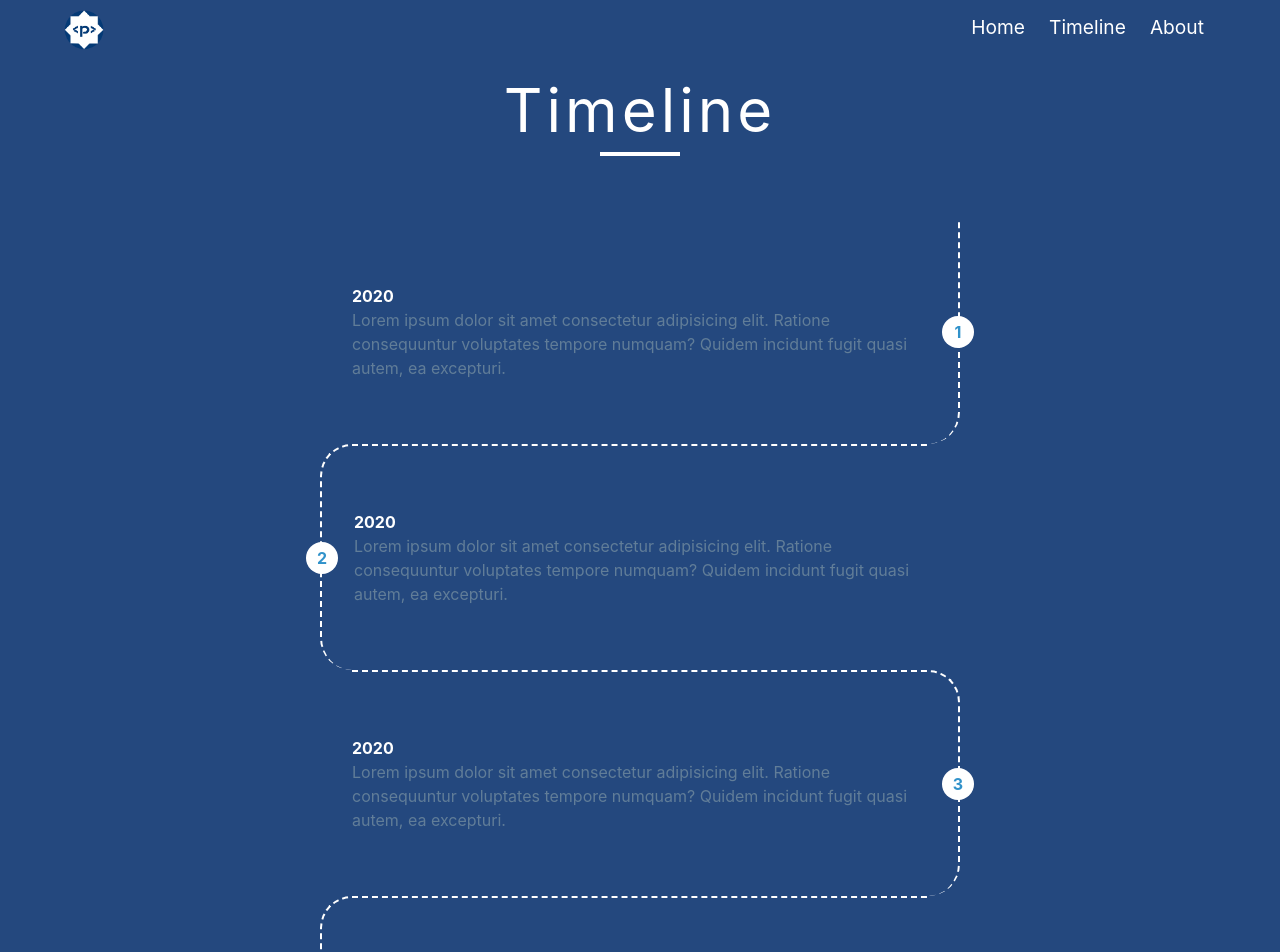
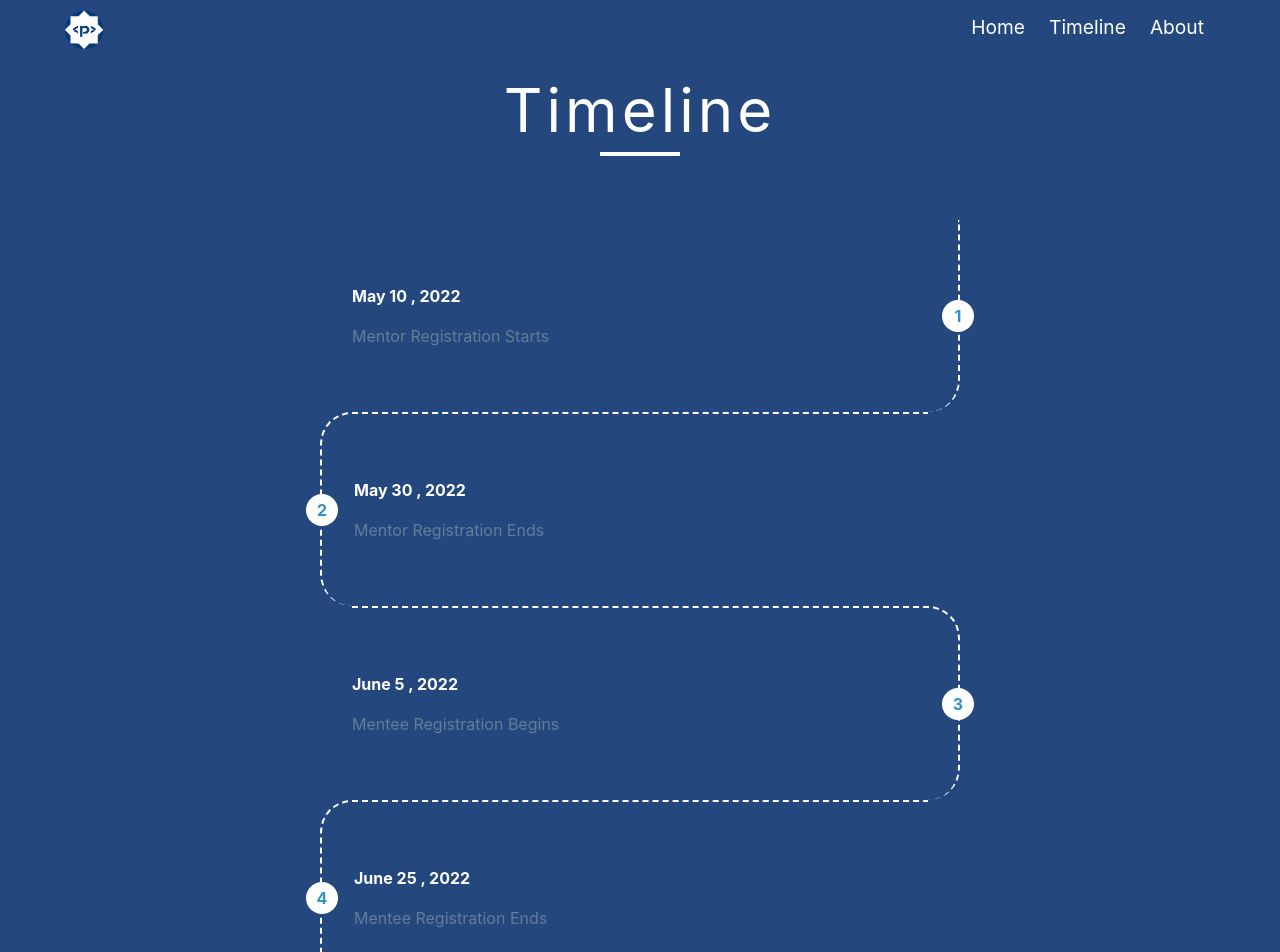
Before and after one commit to hrik2001/psoc2022-landing, a Next.js app: page /timeline in a window 1280 px wide. Shown: the top 952 px of the page. Built offline with nearby package versions, Linux system fonts and the light colour scheme.

Commit message:
timeline props

```diff
--- a/components/Timeline.tsx
+++ b/components/Timeline.tsx
@@ -1,6 +1,16 @@
 import React from "react";
 import styles from "../styles/Timeline.module.scss";
+import TimelineProps from "../data/Timeline";
 
+console.log(
+  TimelineProps,
+  TimelineProps[0].startDate.toLocaleString("default", { month: "long" })
+);
+
+const timeString = (date: Date) => {
+  return `${date.toLocaleString("default", { month: "long" })}
+                   ${date.getDate()} , ${date.getFullYear()}`;
+};
 const Timeline = () => {
   return (
     <section className={styles.timeline}>
@@ -10,14 +20,17 @@ const Timeline = () => {
       </div>
 
       <div className={styles.timelineCenter}>
-        {[1, 2, 3, 4, 6, 7].map((item, index) => {
+        {TimelineProps.map((item, index) => {
           return (
             <article key={index} className={styles.timelineItem}>
-              <h4>2020</h4>
-              <p>
-                Lorem ipsum dolor sit amet consectetur adipisicing elit. Ratione consequuntur
-                voluptates tempore numquam? Quidem incidunt fugit quasi autem, ea excepturi.
-              </p>
+              <h4>
+                {item.endDate
+                  ? `${timeString(item.startDate)}\xa0\xa0\xa0-\xa0\xa0\xa0${timeString(
+                      item.endDate
+                    )}`
+                  : timeString(item.startDate)}
+              </h4>
+              <p>{item.description}</p>
               <span className={styles.number}>{index + 1}</span>
             </article>
           );
--- /dev/null
+++ b/data/Timeline.ts
@@ -0,0 +1,42 @@
+const TimelineProps: TimelineProps[] = [
+  {
+    startDate: new Date("05/10/2022"),
+    description: "Mentor Registration Starts",
+  },
+  {
+    startDate: new Date("05/30/2022"),
+    description: "Mentor Registration Ends",
+  },
+  {
+    startDate: new Date("06/05/2022"),
+    description: "Mentee Registration Begins",
+  },
+  {
+    startDate: new Date("06/25/2022"),
+    description: "Mentee Registration Ends",
+  },
+  {
+    startDate: new Date("06/30/2022"),
+    description: "Selected Mentees list out",
+  },
+  {
+    startDate: new Date("07/01/2022"),
+    endDate: new Date("07/02/ 2022"),
+    description: "Interaction Period/ Setup time",
+  },
+  {
+    startDate: new Date("07/03/2022"),
+    endDate: new Date("08/31/2022"),
+    description: "Coding",
+  },
+  {
+    startDate: new Date("09/02/2022"),
+    description: "Final presentation",
+  },
+  {
+    startDate: new Date("09/05/2022"),
+    description: "Certificate distribution",
+  },
+];
+
+export default TimelineProps;
--- a/data/index.d.ts
+++ b/data/index.d.ts
@@ -22,3 +22,9 @@ interface TestamonialProps {
   name: strnig;
   title: string;
 }
+
+interface TimelineProps {
+  startDate: Date;
+  endDate?: Date;
+  description: string;
+}
--- a/package.json
+++ b/package.json
@@ -10,11 +10,9 @@
   },
   "dependencies": {
     "@material-ui/core": "^4.12.4",
-    "@material-ui/icons": "^4.11.3",
     "next": "12.1.5",
     "react": "18.0.0",
     "react-dom": "18.0.0",
-    "react-material-ui-carousel": "^2.3.11",
     "sass": "^1.51.0"
   },
   "devDependencies": {
--- a/styles/Timeline.module.scss
+++ b/styles/Timeline.module.scss
@@ -56,6 +56,10 @@ $grey : #617d98;
 
     h4{
         color: white;
+    }
+
+    p{
+        margin-top: 1rem;
     }
 }
 
```
